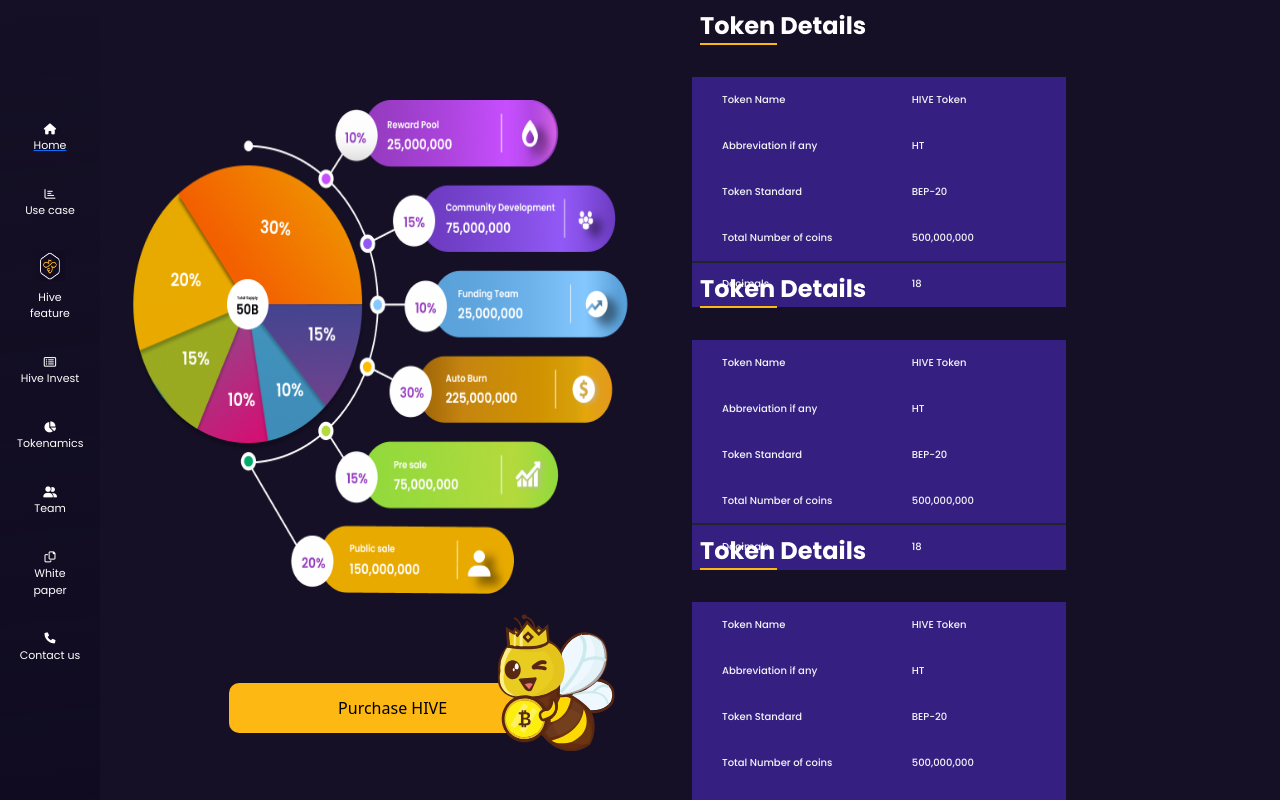
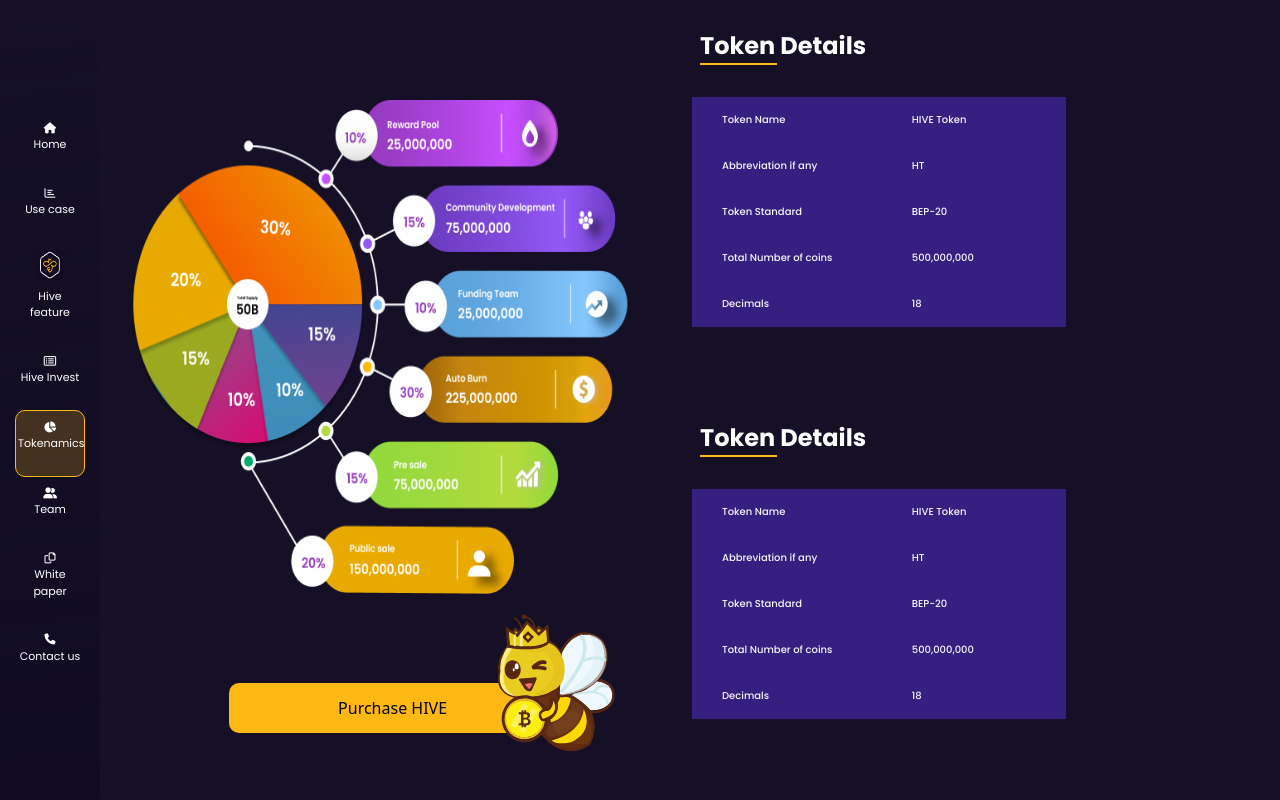
Before and after one commit to Jayanth9710/hive-landing-page, a React (Create React App) app: page /tokenamics in a window 1280 px wide. Built offline with nearby package versions, Linux system fonts and the light colour scheme.

Commit message:
Tokenamics and Sidebar Routing

```diff
--- a/public/index.html
+++ b/public/index.html
@@ -25,6 +25,9 @@
       Learn how to configure a non-root public URL by running `npm run build`.
     -->
     <style>
+      a {
+  text-decoration: none !important;
+}
       .link{
         text-decoration: none;
         color: inherit;
--- a/src/Components/Sidebar/Sidebar.css
+++ b/src/Components/Sidebar/Sidebar.css
@@ -13,7 +13,7 @@
   }
 
   .header > a {
-    text-decoration: none;
+    text-decoration: none !important;
       color: #818181;
       display: block;
       transition: 0.3s;
@@ -35,3 +35,7 @@
     border: solid 1px #fdb813;
     background-color: rgba(253, 184, 19, 0.21);
   }
+
+  .header > p {
+    text-decoration: none !important;
+  }
--- a/src/Components/Sidebar/Sidebar.jsx
+++ b/src/Components/Sidebar/Sidebar.jsx
@@ -6,7 +6,7 @@ function Sidebar() {
     return (
         <div>
             <div className="header">
-                <NavLink activeClassName='active-link' to='/'>
+                <NavLink activeClassName='active-link' exact to='/' >
         <a className="text-center" href="">
           <i class=" text-center text-white fas fa-home"></i>
           <p className="text-center text-white">Home</p>
@@ -24,10 +24,12 @@ function Sidebar() {
           <i class=" text-center text-white far fa-list-alt"></i>
           <p className="text-center text-white">Hive Invest</p>
         </a>
+        <NavLink activeClassName='active-link' exact to='/tokenamics' >
         <a className="text-center" href="">
           <i class=" text-center text-white fas fa-chart-pie"></i>
           <p className="text-center text-white">Tokenamics</p>
         </a>
+        </NavLink>
         <a className="text-center" href="">
           <i class=" text-center text-white fas fa-user-friends"></i>
           <p className="text-center text-white">Team</p>
--- a/src/Components/TokenDetails/TokenDetails.css
+++ b/src/Components/TokenDetails/TokenDetails.css
@@ -1,6 +1,10 @@
 .token__details{
-    width: 374px;
-    height: 164px;
+    width: 100%;
+    height: 100%;
+    outline: none !important;
+    border: none !important;
+    align-self: center;
+  justify-self: center;
 }
 
 table{
@@ -10,7 +14,9 @@ table{
  color: white;
  width: 374px;
     height: 164px;
+
 }
+
 
 th, td {
     padding-left: 30px;
@@ -57,3 +63,7 @@ th, td {
     display: block;
 
 }
+
+.token{
+    margin-top: 20px;
+}
--- a/src/Components/Tokenamics/Tokenamics.css
+++ b/src/Components/Tokenamics/Tokenamics.css
@@ -18,11 +18,13 @@
 .table{
     display: grid;
     grid-template-columns: 1fr;
+
 }
 
 .table-div{
     display: grid;
     grid-template-columns: 1fr;
+
 }
 
 .left{
--- a/src/Components/Tokenamics/Tokenamics.jsx
+++ b/src/Components/Tokenamics/Tokenamics.jsx
@@ -25,7 +25,6 @@ function Tokenamics() {
               <div className="table">
                   <TokenDetails/>
                   <TokenDetails/>
-                  <TokenDetails/>
               </div>
             </div>
           </div>
```
